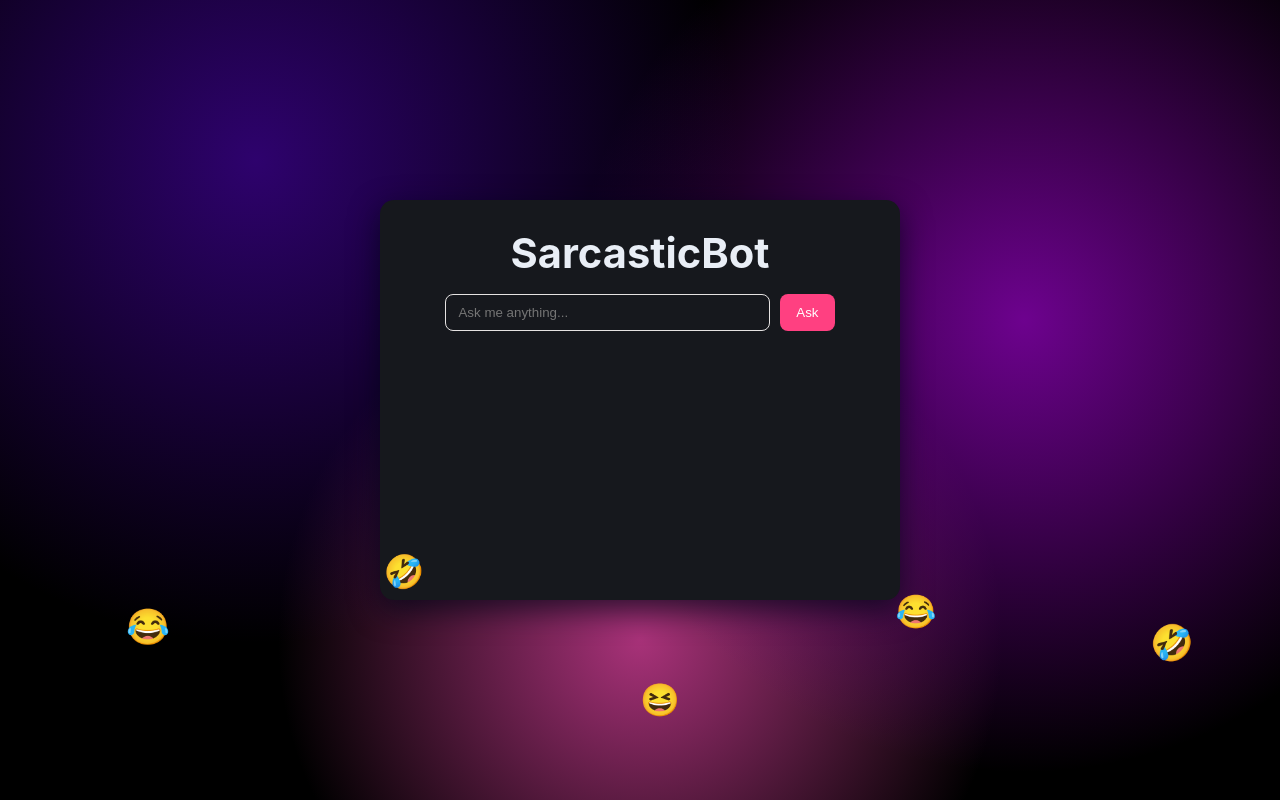
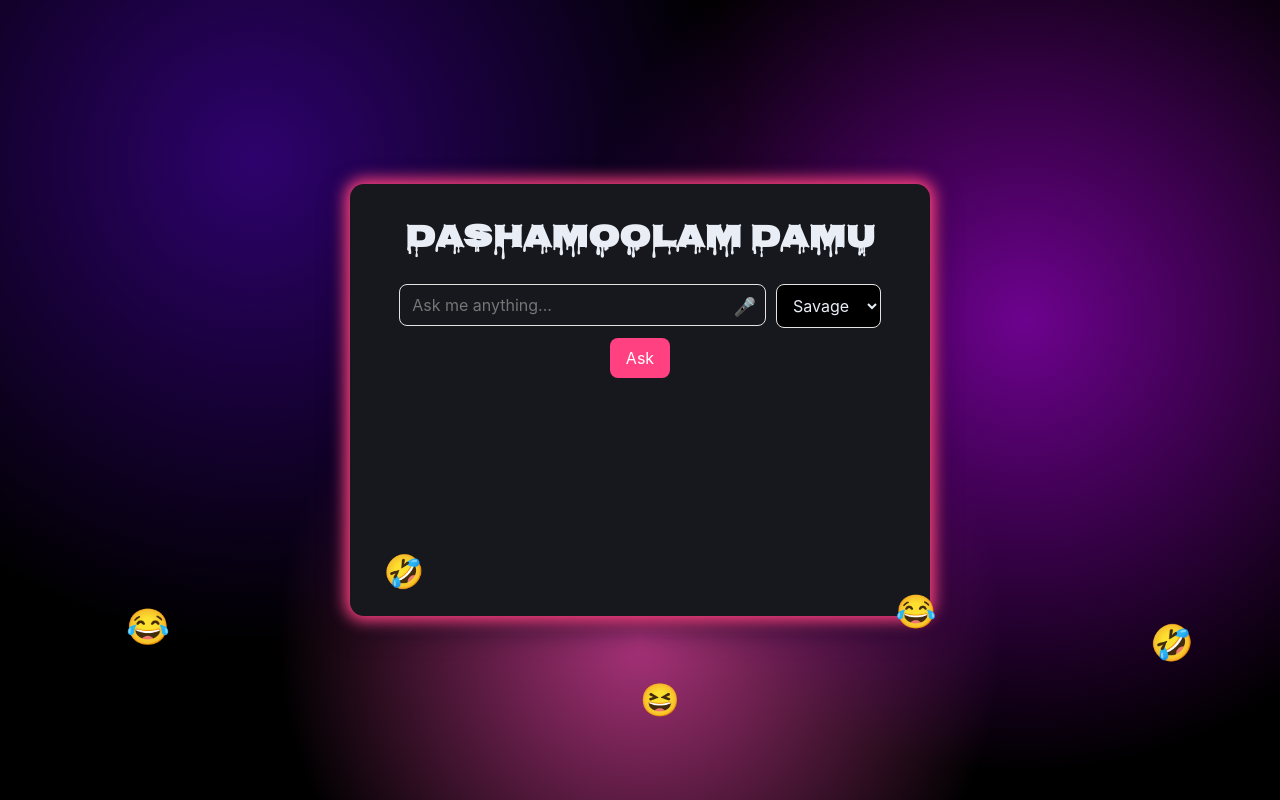
Before and after one commit to aiswarya375/sarcasm-bot, a Flask app: page / in a window 1280 px wide. Run offline with Flask 3, Linux system fonts and the light colour scheme.

Commit message:
add mic says some funny text

```diff
--- a/app.py
+++ b/app.py
@@ -11,21 +11,30 @@ except Exception:
 
 app = Flask(__name__)
 
-SIMPLE_REPLIES = [
-    "Oh brilliant question — I almost forgot how curious humans are.",
-    "Let me drop everything and fix your life.",
-    "Amazing. Another question from the collection of questions.",
-    "Sure, because clearly the internet owes you an answer.",
-    "Wow, groundbreaking stuff. Please continue."
-]
+SIMPLE_REPLIES = {
+    "mild": [
+        "Oh, that's a cute question.",
+        "Well, aren't you curious today?",
+        "Sure, I'll humor you with an answer."
+    ],
+    "savage": [
+        "Oh brilliant question — I almost forgot how curious humans are.",
+        "Let me drop everything and fix your life.",
+        "Amazing. Another question from the collection of questions."
+    ],
+    "extra": [
+        "Wow, groundbreaking stuff. Please continue.",
+        "Sure, because clearly the internet owes you an answer.",
+        "I'm overwhelmed with your brilliance, really."
+    ]
+}
 
-def generate_sarcastic_reply(question):
-    # If Gemini/OpenAI configured, try to generate; otherwise fallback.
+def generate_sarcastic_reply(question, style="savage"):
     if HAS_GENAI:
         try:
             prompt = (
-                "You are a witty and sarcastic chatbot. Give a short, funny, "
-                "sarcastic reply in 1–2 sentences max. Never be serious.\n"
+                f"You are a witty and sarcastic chatbot with a {style} tone. "
+                "Give a short, funny, sarcastic reply in 1–2 sentences max. Never be serious.\n"
                 f"Question: {question}"
             )
             model = genai.GenerativeModel("gemini-2.5-flash")
@@ -35,8 +44,7 @@ def generate_sarcastic_reply(question):
                 return text
         except Exception:
             pass
-    # fallback: random canned reply with slight variation
-    return random.choice(SIMPLE_REPLIES)
+    return random.choice(SIMPLE_REPLIES.get(style, SIMPLE_REPLIES["savage"]))
 
 @app.route("/")
 def index():
@@ -46,10 +54,10 @@ def index():
 def ask():
     data = request.get_json() or {}
     question = data.get("question", "").strip()
+    style = data.get("style", "savage")
     if not question:
         return jsonify({"error": "No question provided"}), 400
-    reply = generate_sarcastic_reply(question)
-    # Burn meter value (60-100) — how savage the reply is
+    reply = generate_sarcastic_reply(question, style)
     burn = random.randint(60, 100)
     return jsonify({"reply": reply, "burn": burn})
 
--- a/static/style.css
+++ b/static/style.css
@@ -9,9 +9,9 @@
 *{box-sizing:border-box}
 body{
   /* background: linear-gradient(90deg, #2e026d, #6d028e, #a83279, #ff4b2b); */
-/* background: radial-gradient(circle at center, #2e026d, #6d028e, #a83279, #ff4b2b); */
+  /* background: radial-gradient(circle at center, #2e026d, #6d028e, #a83279, #ff4b2b); */
 
- background: radial-gradient(circle at 20% 20%, #2e026d, transparent 40%),
+  background: radial-gradient(circle at 20% 20%, #2e026d, transparent 40%),
               radial-gradient(circle at 80% 40%, #6d028e, transparent 40%),
               radial-gradient(circle at 50% 80%, #a83279, transparent 40%),
               #000; /* Base black space */
@@ -19,7 +19,6 @@ body{
   height: 100vh;
   overflow: hidden;
   position: relative;
-
 
   color:var(--text);
   font-family:Inter,ui-sans-serif,system-ui,Arial;
@@ -58,30 +57,41 @@ body{
   50% { transform: translateY(-100px) scale(1.3); }
 }
 
-
 .card{
   background:var(--card);
   padding:28px;
   border-radius:14px;
-  box-shadow:0 10px 30px rgba(2,6,23,0.7);
+ box-shadow:
+    0 0 15px 5px rgb(255, 64, 128),  /* pinkish glow */
+    0 10px 30px rgba(2, 6, 23, 0.7);
   width:100%;
-  height:25rem;
-  max-width:520px;
+  height:27rem;
+  max-width:580px;
   text-align:center;
 }
 
 h1{margin:0 0 16px;font-size:2.6rem;}
 
-form{display:flex;gap:10px;justify-content:center;margin-bottom:18px}
+form{
+  display:flex;
+  gap:10px;
+  justify-content:center;
+  margin-bottom:18px;
+  flex-wrap: wrap; /* allow wrapping on small screens */
+}
+
 input{
   padding:10px 12px;
-  width:70%;
+  width:80%;
   border-radius:8px;
   border:1px solid rgb(229, 226, 226);
   background:transparent;
   color:var(--text);
   outline:none;
+  font-family: inherit;
+  font-size: 1rem;
 }
+
 button{
   padding:10px 16px;
   border-radius:8px;
@@ -89,10 +99,38 @@ button{
   background:var(--accent);
   color:#fff;
   cursor:pointer;
+  font-family: inherit;
+  font-size: 1rem;
 }
 button:disabled{opacity:0.6;cursor:not-allowed}
 
-.loading{display:flex;flex-direction:column;align-items:center;gap:10px;margin-bottom:14px}
+/* Add styling for sarcasm style select dropdown */
+form select {
+  padding: 10px 12px;
+  border-radius: 8px;
+  border: 1px solid rgb(229, 226, 226);
+  background: black;
+  color: var(--text);
+  font-family: inherit;
+  font-size: 1rem;
+  cursor: pointer;
+  outline: none;
+  width: 20%;  /* smaller than input */
+  transition: background-color 0.3s ease;
+}
+
+form select:disabled {
+  opacity: 0.6;
+  cursor: not-allowed;
+}
+
+.loading{
+  display:flex;
+  flex-direction:column;
+  align-items:center;
+  gap:10px;
+  margin-bottom:14px;
+}
 .hidden{display:none}
 
 /* eyes */
@@ -137,7 +175,10 @@ button:disabled{opacity:0.6;cursor:not-allowed}
 
 /* responsive */
 @media (max-width:420px){
-  form{flex-direction:column}
-  input{width:100%}
-  button{width:100%}
+  form{
+    flex-direction: column;
+  }
+  input, select, button{
+    width: 100%;
+  }
 }
--- a/templates/index.html
+++ b/templates/index.html
@@ -5,6 +5,15 @@
   <title>SarcasticBot</title>
   <meta name="viewport" content="width=device-width,initial-scale=1" />
   <link rel="stylesheet" href="{{ url_for('static', filename='style.css') }}">
+  <link rel="preconnect" href="https://fonts.googleapis.com">
+<link rel="preconnect" href="https://fonts.gstatic.com" crossorigin>
+<link href="https://fonts.googleapis.com/css2?family=Nosifer&display=swap" rel="stylesheet">
+<style>
+h1{
+  font-size:2rem;
+  font-family:"Nosifer", sans-serif;
+}
+</style>
 </head>
 <body>
 <div class="emoji-container">
@@ -15,13 +24,22 @@
   <span class="emoji">🤣</span>
 </div>
 
-
-
 <div class="card">
-    <h1>SarcasticBot</h1>
+  <h1>Dashamoolam Damu</h1>
 
   <form id="askForm">
-      <input id="question" name="question" placeholder="Ask me anything..." autocomplete="off" required />
+    <div class="input-wrapper" style="position:relative; width: 70%;">
+  <input id="question" name="question" placeholder="Ask me anything..." autocomplete="off" required style="width:100%; padding-right: 35px;"/>
+  <span id="micIcon" class="mic-icon" style="position:absolute; right:10px; top:50%; transform: translateY(-50%); cursor:pointer; font-size:18px;">🎤</span>
+</div>
+
+    <!-- Added sarcasm style dropdown -->
+    <select id="style" name="style" aria-label="Choose sarcasm style">
+      <option value="mild">Mild</option>
+      <option value="savage" selected>Savage</option>
+      <option value="extra">Extra</option>
+    </select>
+
     <button id="askBtn" type="submit">Ask</button>
   </form>
 
@@ -44,6 +62,7 @@
 <script>
 const form = document.getElementById('askForm');
 const questionInput = document.getElementById('question');
+const styleSelect = document.getElementById('style');  // new dropdown
 const loading = document.getElementById('loading');
 const replyBox = document.getElementById('reply');
 const burnWrap = document.getElementById('burnWrap');
@@ -57,10 +76,12 @@ function hide(el){ el.classList.add('hidden'); }
 form.addEventListener('submit', async (e) => {
   e.preventDefault();
   const q = questionInput.value.trim();
+  const style = styleSelect.value;  // get selected style
   if(!q) return;
 
   // UI prepare
   questionInput.disabled = true;
+  styleSelect.disabled = true;  // disable dropdown during request
   askBtn.disabled = true;
   replyBox.textContent = '';
   hide(replyBox);
@@ -72,7 +93,6 @@ form.addEventListener('submit', async (e) => {
   // animate burn meter while waiting
   let current = 0;
   const spinner = setInterval(() => {
-    // random increment to feel organic
     current = Math.min(95, current + Math.floor(Math.random()*8 + 2));
     burnFill.style.width = current + '%';
     burnPct.textContent = current + '%';
@@ -82,7 +102,7 @@ form.addEventListener('submit', async (e) => {
     const res = await fetch('/ask', {
       method: 'POST',
       headers: {'Content-Type':'application/json'},
-      body: JSON.stringify({question: q})
+      body: JSON.stringify({question: q, style: style})
     });
     const data = await res.json();
 
@@ -92,7 +112,6 @@ form.addEventListener('submit', async (e) => {
       replyBox.textContent = data.error;
       show(replyBox);
     } else {
-      // animate to final burn value
       const final = data.burn || (60 + Math.floor(Math.random()*40));
       let anim = setInterval(() => {
         let pct = parseInt(burnFill.style.width) || 0;
@@ -105,7 +124,6 @@ form.addEventListener('submit', async (e) => {
         }
       }, 8);
 
-      // show reply with a tiny delay for drama
       setTimeout(() => {
         replyBox.textContent = data.reply;
         show(replyBox);
@@ -118,10 +136,15 @@ form.addEventListener('submit', async (e) => {
   } finally {
     hide(loading);
     questionInput.disabled = false;
+    styleSelect.disabled = false;  // re-enable dropdown
     askBtn.disabled = false;
     questionInput.focus();
   }
 });
+
+document.getElementById('micIcon').addEventListener('click', () => {
+  alert('Speech detected: 99% nonsense, 1% hope.');
+});
 </script>
 </body>
 </html>
```
Also changed, not shown: templates/home.html (added). Lines whose indentation alone changed are shown as unchanged.
